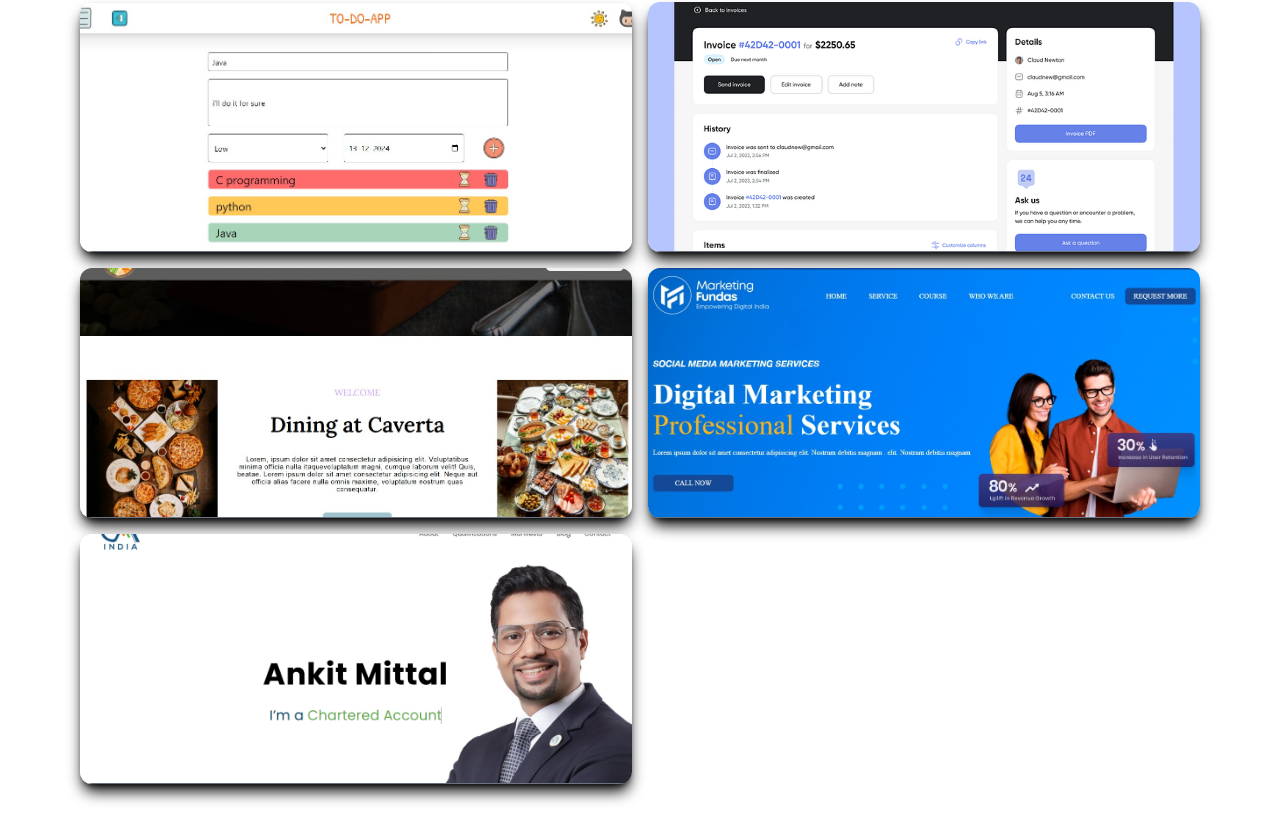
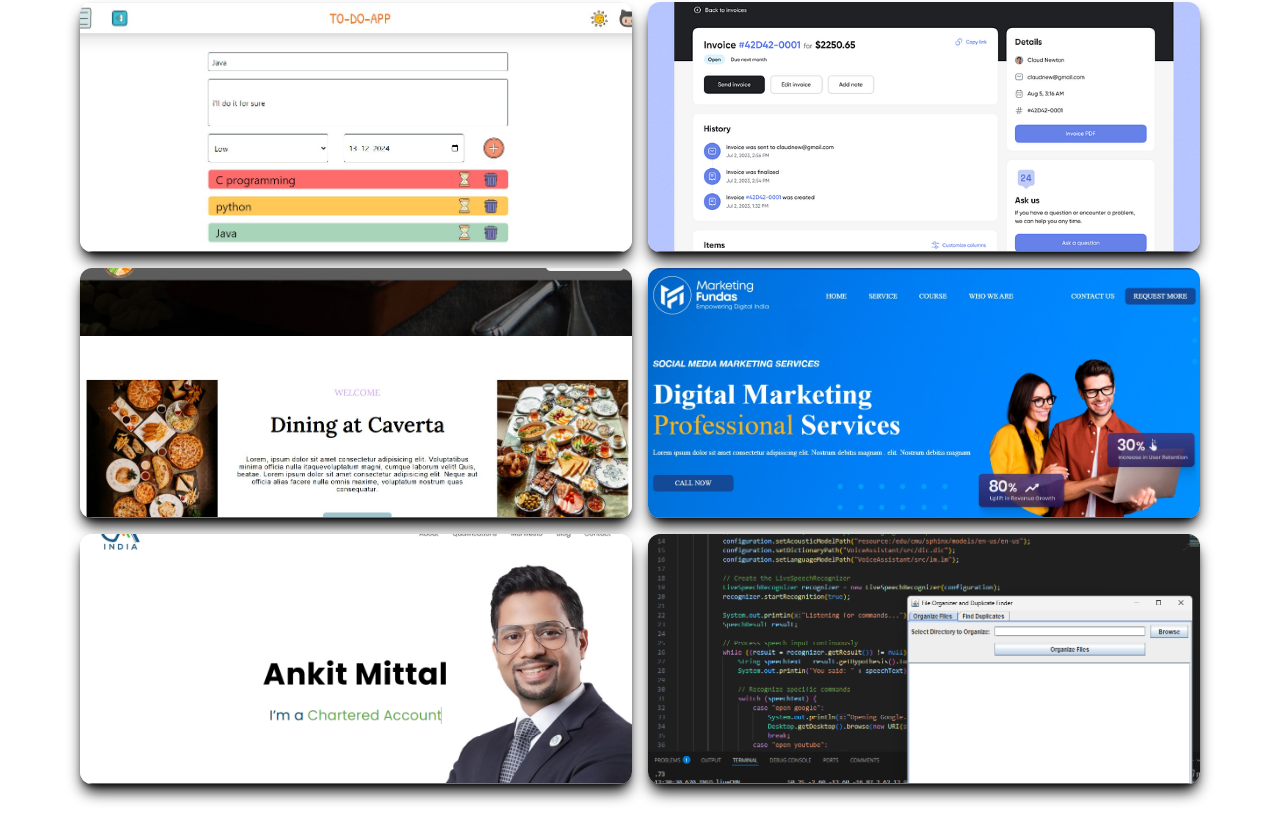
Before and after one commit to Tusharkumar888/My-Dev-Portfolio, a React (Vite) app: page /projects in a window 1280 px wide. Shown: the part 302-1126 px from the top of the page. Built offline with nearby package versions, Linux system fonts and the light colour scheme; grey boxes are pictures that could not be loaded.

Commit message:
added a new project of java VoiceControlledFileManager

```diff
--- a/pages/Project.jsx
+++ b/pages/Project.jsx
@@ -4,7 +4,7 @@ import { RenderProjectComponent } from "../src/projectComponents/RenderProjectCo
 import { motion } from "framer-motion";
 import { animationVariants } from "../src/animationVariants";
 export const Project = () => {
-  const projecButtonArr = ["All", "Full Stack", "Front end", "python"];
+  const projecButtonArr = ["All", "Full Stack", "Front end", "Java"];
   const [renderValue, setRenderValue] = useState(0);
   return (
     <div>
--- a/src/projectComponents/AllProjectComponent.jsx
+++ b/src/projectComponents/AllProjectComponent.jsx
@@ -1,13 +1,13 @@
 import { FrontEndProjectComponent } from "./FrontEndProjectComponent";
 import { FullStackProjectComponent } from "./FullStackProjectComponent";
-import { PythonProjectCoponent } from "./PythonProjectCoponent";
+import { JavaProjectCoponent } from "./JavaProjectCoponent";
 
 export const AllProjectComponent = () => {
     return (
       <>
         <FullStackProjectComponent></FullStackProjectComponent>
         <FrontEndProjectComponent></FrontEndProjectComponent>
-        <PythonProjectCoponent></PythonProjectCoponent>
+        <JavaProjectCoponent></JavaProjectCoponent>
       </>
     );
   };
--- /dev/null
+++ b/src/projectComponents/JavaProjectCoponent.jsx
@@ -0,0 +1,33 @@
+import { CardComponent } from "./CardComponent";
+import paymentApp from "../assets/VoiceControlledFileManager.png";
+export const JavaProjectCoponent = () => {
+  const cardArray = [
+    {
+      projectName: "VoiceControlledFileManager",
+      imageUrl: paymentApp,
+      paraGraph: `sorts files into designated folders using voice commands.
+                  It enables hands-free organization for a seamless workflow.
+                  Perfect for effortless file management! 🎙️📂🚀`,
+      projectLink:
+        "https://github.com/Tusharkumar888/Full-Stack-payment-App-Underdevelopment-",
+      sourceCodeLink:
+        "https://github.com/Tusharkumar888/Full-Stack-payment-App-Underdevelopment-",
+    },
+  ];
+  return (
+    <>
+      {cardArray.map((card, index) => {
+        return (
+          <CardComponent
+            projectName={card.projectName}
+            imageUrl={card.imageUrl}
+            paraGraph={card.paraGraph}
+            projectLink={card.projectLink}
+            sourceCodeLink={card.sourceCodeLink}
+            key={index}
+          ></CardComponent>
+        );
+      })}
+    </>
+  );
+};
--- a/src/projectComponents/RenderProjectComponent.jsx
+++ b/src/projectComponents/RenderProjectComponent.jsx
@@ -1,7 +1,7 @@
 import { AllProjectComponent } from "./AllProjectComponent";
 import { FrontEndProjectComponent } from "./FrontEndProjectComponent";
 import { FullStackProjectComponent } from "./FullStackProjectComponent";
-import { PythonProjectCoponent } from "./PythonProjectCoponent";
+import { JavaProjectCoponent } from "./JavaProjectCoponent";
 
 export const RenderProjectComponent = ({ renderValue }) => {
   switch (renderValue) {
@@ -15,7 +15,7 @@ export const RenderProjectComponent = ({ renderValue }) => {
       return <FrontEndProjectComponent></FrontEndProjectComponent>;
       break;
     case 3:
-      return <PythonProjectCoponent></PythonProjectCoponent>;
+      return <JavaProjectCoponent></JavaProjectCoponent>;
       break;
   }
 };
```
Also changed, not shown: src/projectComponents/PythonProjectCoponent.jsx (deleted, +0 -9 lines), src/assets/VoiceControlledFileManager.png (added).
